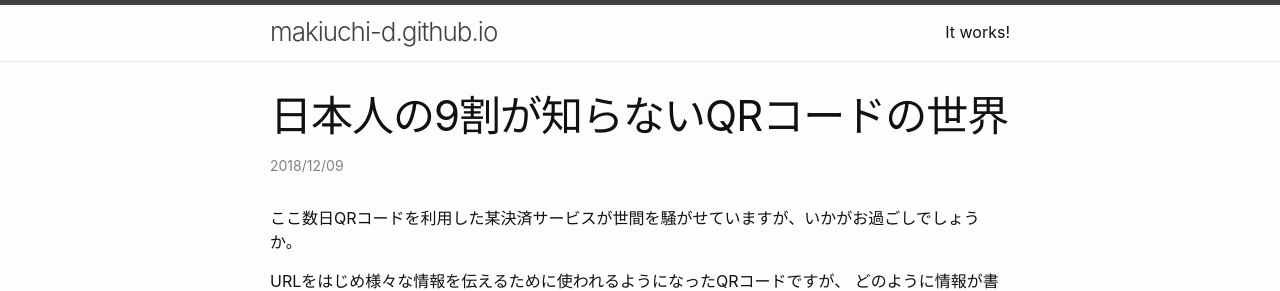
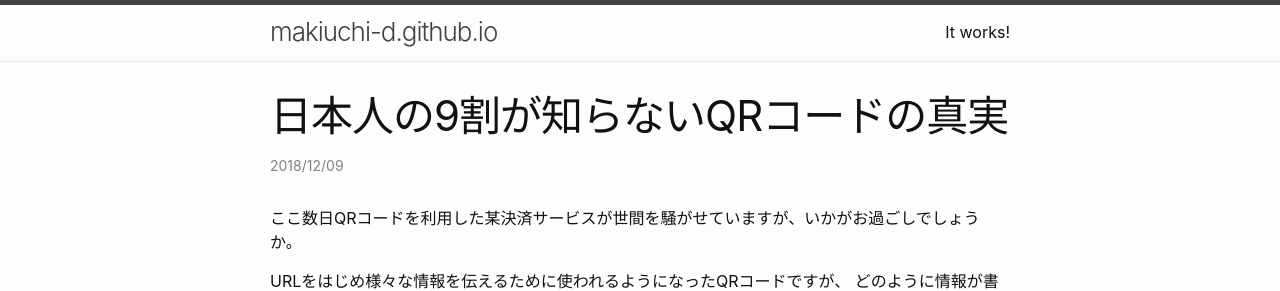
Before and after one commit to makiuchi-d/makiuchi-d.github.io, a Jekyll site: the page built from _posts/2018-12-09-qiita-55caa4c56ae5cb64b948.ja.md, in a window 1280 px wide and 900 px high. Shown: the top 291 px of the window. Built offline with Jekyll 4.4.1, drawn with Linux system fonts in a browser that asks for light colours.

Commit message:
modify title

```diff
--- a/_posts/2018-12-09-qiita-55caa4c56ae5cb64b948.ja.md
+++ b/_posts/2018-12-09-qiita-55caa4c56ae5cb64b948.ja.md
@@ -1,6 +1,6 @@
 ---
 layout: post
-title: "日本人の9割が知らないQRコードの世界"
+title: "日本人の9割が知らないQRコードの真実"
 ---
 
 ここ数日QRコードを利用した某決済サービスが世間を騒がせていますが、いかがお過ごしでしょうか。
```
